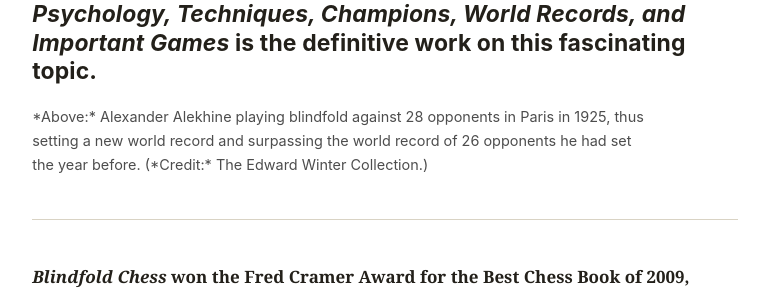
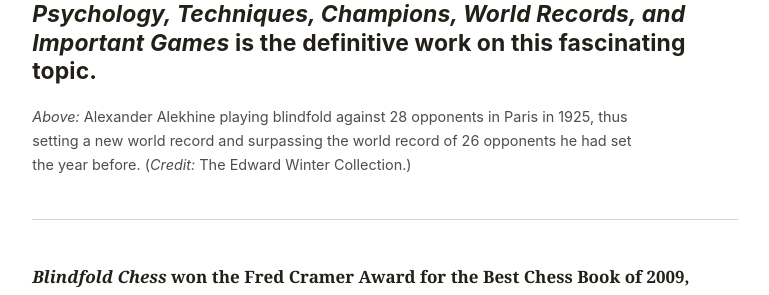
Before and after one commit to panopticist/blindfoldchess, a Jekyll site: the page built from index.md, in a window 1280 px wide. Shown: the part 668-963 px from the top of the page, without its empty margins (255-1024 px from the left). Built offline with Jekyll 4.4.1, drawn with Linux system fonts in a browser that asks for light colours; some web fonts are replaced.

Commit message:
Update index.md

```diff
--- a/index.md
+++ b/index.md
@@ -8,7 +8,7 @@ permalink: /
 
 ## Eliot Hearst and John Knott's *Blindfold Chess: History, Psychology, Techniques, Champions, World Records, and Important Games* is the definitive work on this fascinating topic.
 
-<p class="caption">*Above:* Alexander Alekhine playing blindfold against 28 opponents in Paris in 1925, thus setting a new world record and surpassing the world record of 26 opponents he had set the year before. (*Credit:* The Edward Winter Collection.)</p>
+<p class="caption"><em>Above:</em> Alexander Alekhine playing blindfold against 28 opponents in Paris in 1925, thus setting a new world record and surpassing the world record of 26 opponents he had set the year before. (<em>Credit:</em> The Edward Winter Collection.)</p>
 
 ---
 
```
